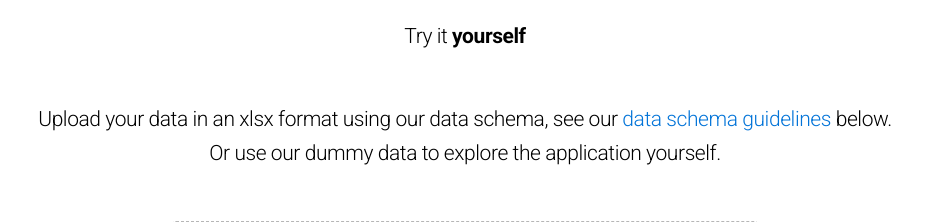
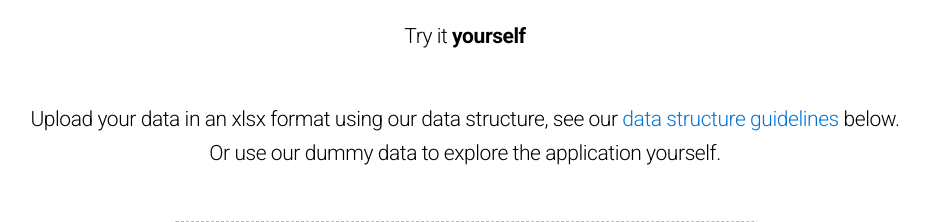
Before and after one commit to challengingcoder/python_xlsx_highchart, a Flask app: page / in a window 1280 px wide. Shown: the part 1805-2027 px from the top of the page, without its empty margins (175-1102 px from the left). Run offline with Flask 2, Linux system fonts and the light colour scheme; some libraries are stand-ins or nearby versions.

Commit message:
text changed - 'schema' to 'structure'

```diff
--- a/src/pptxbuilder/templates/partial/sections/uploadSection.jinja2
+++ b/src/pptxbuilder/templates/partial/sections/uploadSection.jinja2
@@ -3,8 +3,8 @@
 <div id="upload-section" class="wrapper home block block-bordered-lg">
 <div class="container text-xs-center">
   <h2 class="main-title lead mx-auto">Try it <strong>yourself</strong></h2>
-  <p class="main-title lead mx-auto">Upload your data in an xlsx format using our data schema, see our
-  <a href="/#data-scheme">data schema guidelines</a> below.
+  <p class="main-title lead mx-auto">Upload your data in an xlsx format using our data structure, see our
+  <a href="/#data-scheme">data structure guidelines</a> below.
   <br> Or use our dummy data to explore the application yourself.</p>
   <div class="upload-area">
       <div class="upload-icon">
```
